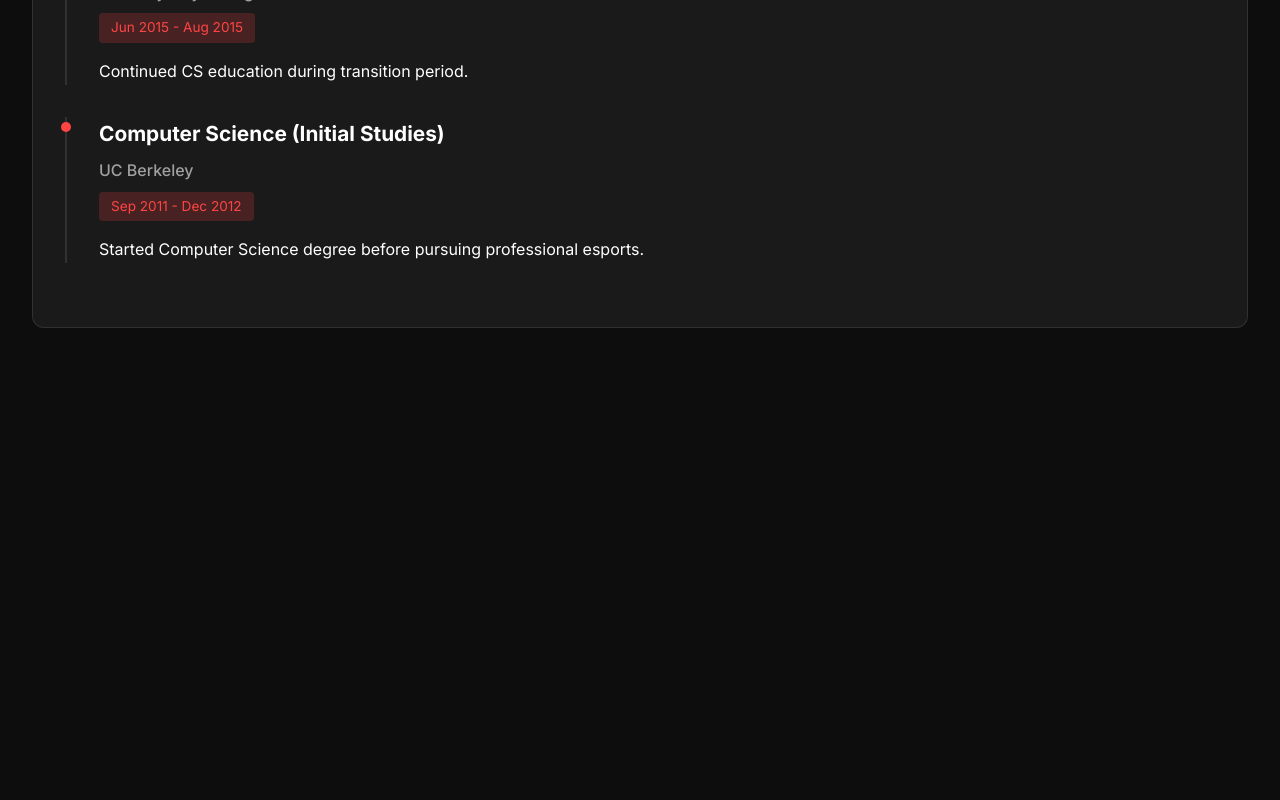
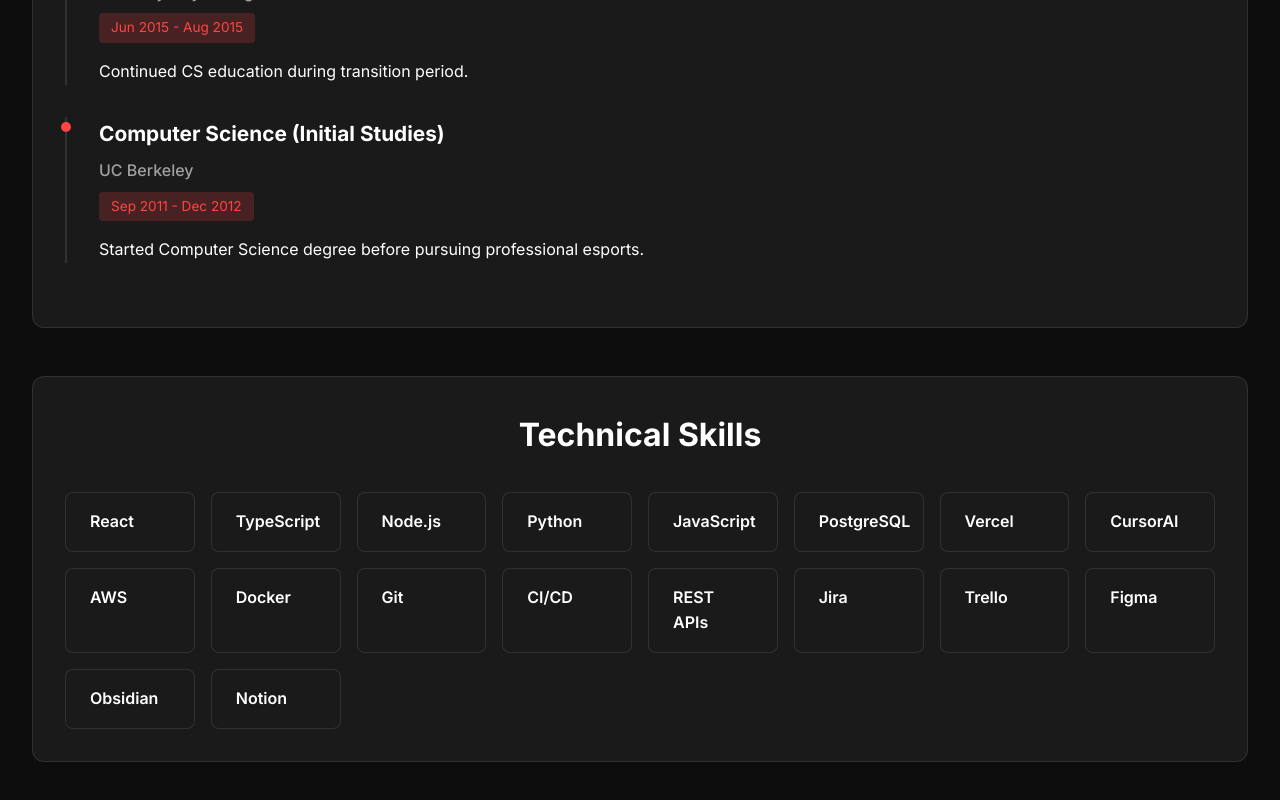
Before and after one commit to austinshin/portfolio, a React (Vite) app: page /resume in a window 1280 px wide. Shown: the part 2016-2816 px from the top of the page. Before the commit the page ends 2408 px from the top, so only its background shows below. Built offline with nearby package versions, Linux system fonts and the light colour scheme.

Commit message:
refactor: Move Technical Skills from About to Resume page bottom

```diff
--- a/src/pages/About.tsx
+++ b/src/pages/About.tsx
@@ -90,29 +90,6 @@ const About = () => {
           </p>
         </motion.div>
       </div>
-
-      <motion.div
-        className="skills-section"
-        initial={{ opacity: 0, y: 50 }}
-        animate={{ opacity: 1, y: 0 }}
-        transition={{ duration: 0.8, delay: 0.6 }}
-      >
-        <h2>Technical Skills</h2>
-        <div className="skills-grid">
-          {['React', 'TypeScript', 'Node.js', 'Python', 'JavaScript', 'PostgreSQL', 'Vercel', 'CursorAI', 'AWS', 'Docker', 'Git', 'CI/CD', 'REST APIs', 'Jira', 'Trello', 'Figma', 'Obsidian', 'Notion'].map((skill, i) => (
-            <motion.div
-              key={skill}
-              className="skill-tag"
-              initial={{ opacity: 0, scale: 0 }}
-              animate={{ opacity: 1, scale: 1 }}
-              transition={{ delay: 0.7 + i * 0.05 }}
-              whileHover={{ scale: 1.1, backgroundColor: '#ff4444' }}
-            >
-              {skill}
-            </motion.div>
-          ))}
-        </div>
-      </motion.div>
     </div>
   )
 }
--- a/src/pages/Resume.tsx
+++ b/src/pages/Resume.tsx
@@ -153,6 +153,29 @@ const Resume = () => {
             </motion.div>
           ))}
         </motion.section>
+
+        <motion.section
+          className="resume-section full-width"
+          initial={{ opacity: 0, y: 50 }}
+          animate={{ opacity: 1, y: 0 }}
+          transition={{ duration: 0.8, delay: 0.6 }}
+        >
+          <h2 style={{ textAlign: 'center', marginBottom: '2rem', fontSize: '2rem' }}>Technical Skills</h2>
+          <div className="skills-grid">
+            {['React', 'TypeScript', 'Node.js', 'Python', 'JavaScript', 'PostgreSQL', 'Vercel', 'CursorAI', 'AWS', 'Docker', 'Git', 'CI/CD', 'REST APIs', 'Jira', 'Trello', 'Figma', 'Obsidian', 'Notion'].map((skill, i) => (
+              <motion.div
+                key={skill}
+                className="skill-tag"
+                initial={{ opacity: 0, scale: 0 }}
+                animate={{ opacity: 1, scale: 1 }}
+                transition={{ delay: 0.7 + i * 0.05 }}
+                whileHover={{ scale: 1.1, backgroundColor: '#ff4444' }}
+              >
+                {skill}
+              </motion.div>
+            ))}
+          </div>
+        </motion.section>
       </div>
     </div>
   )
```
